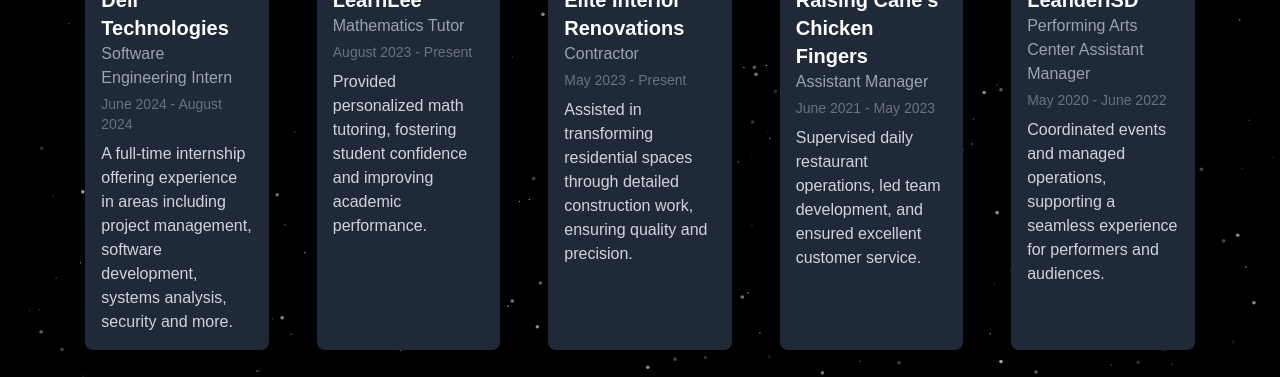
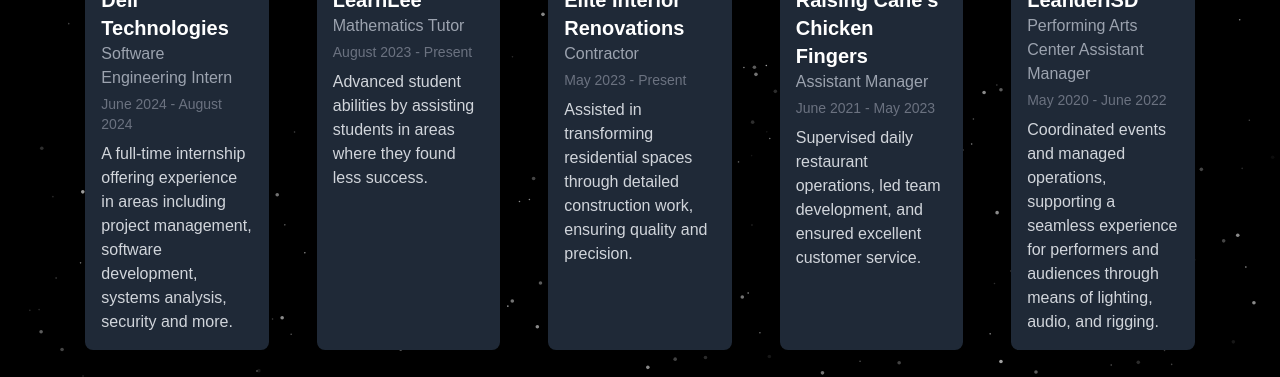
Before and after one commit to Admeen3581/PersonalWebsiteDos, a Next.js app: page /experience in a window 1280 px wide. Shown: the part 698-1075 px from the top of the page. Built offline with nearby package versions, Linux system fonts and the light colour scheme.

Commit message:
implement updated workExperienceElements.ts
Signed-off-by: Adam Long <adam.jacob.long@gmail.com>

```diff
--- a/src/app/(showcase)/experience/workExperienceElements.ts
+++ b/src/app/(showcase)/experience/workExperienceElements.ts
@@ -17,7 +17,7 @@ export const workExperience = [
         company: "LearnLee",
         role: "Mathematics Tutor",
         duration: "August 2023 - Present",
-        description: "Provided personalized math tutoring, fostering student confidence and improving academic performance.",
+        description: "Advanced student abilities by assisting students in areas where they found less success.",
         imgRef: "https://i.imgur.com/S1Rb4Yr.jpg",
     },
     {
@@ -38,7 +38,8 @@ export const workExperience = [
         company: "LeanderISD",
         role: "Performing Arts Center Assistant Manager",
         duration: "May 2020 - June 2022",
-        description: "Coordinated events and managed operations, supporting a seamless experience for performers and audiences.",
+        description: "Coordinated events and managed operations, supporting a seamless experience for performers and audiences " +
+            "through means of lighting, audio, and rigging.",
         imgRef: "https://i.imgur.com/FS9WBhu.jpg",
     },
 ];
```
